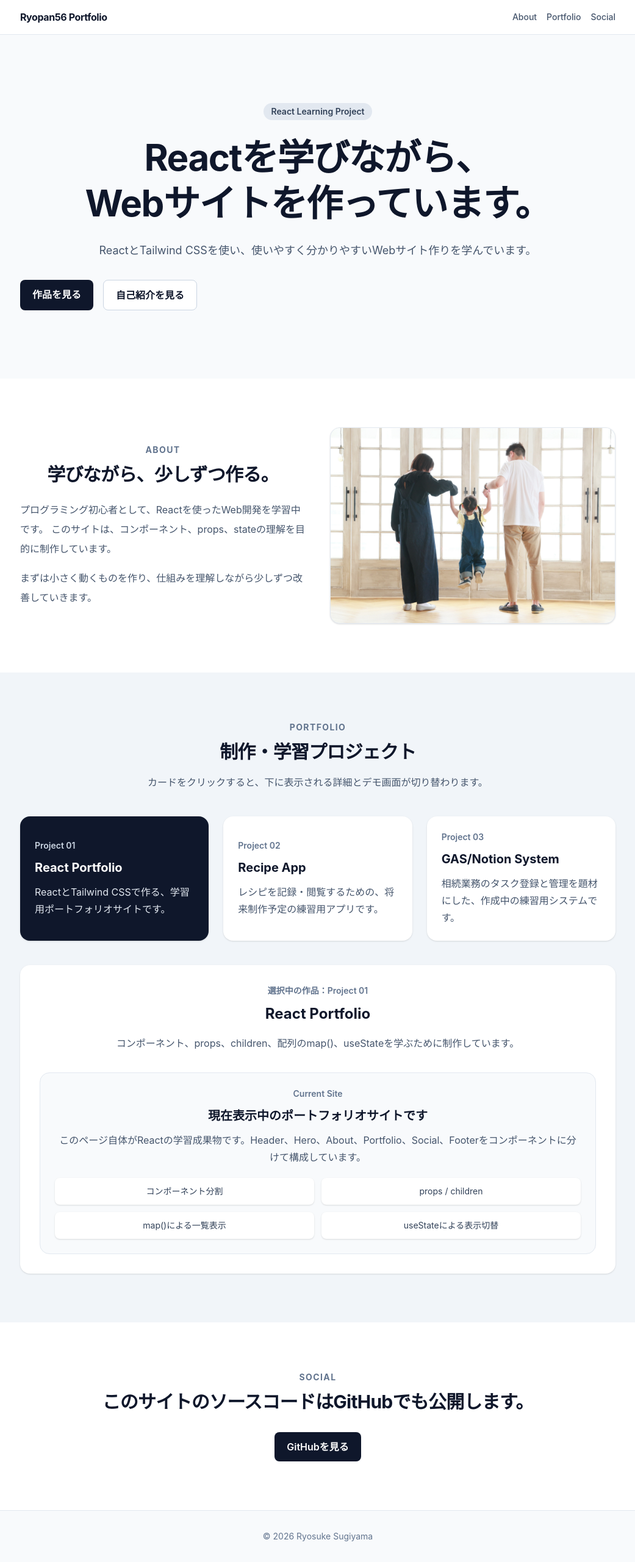
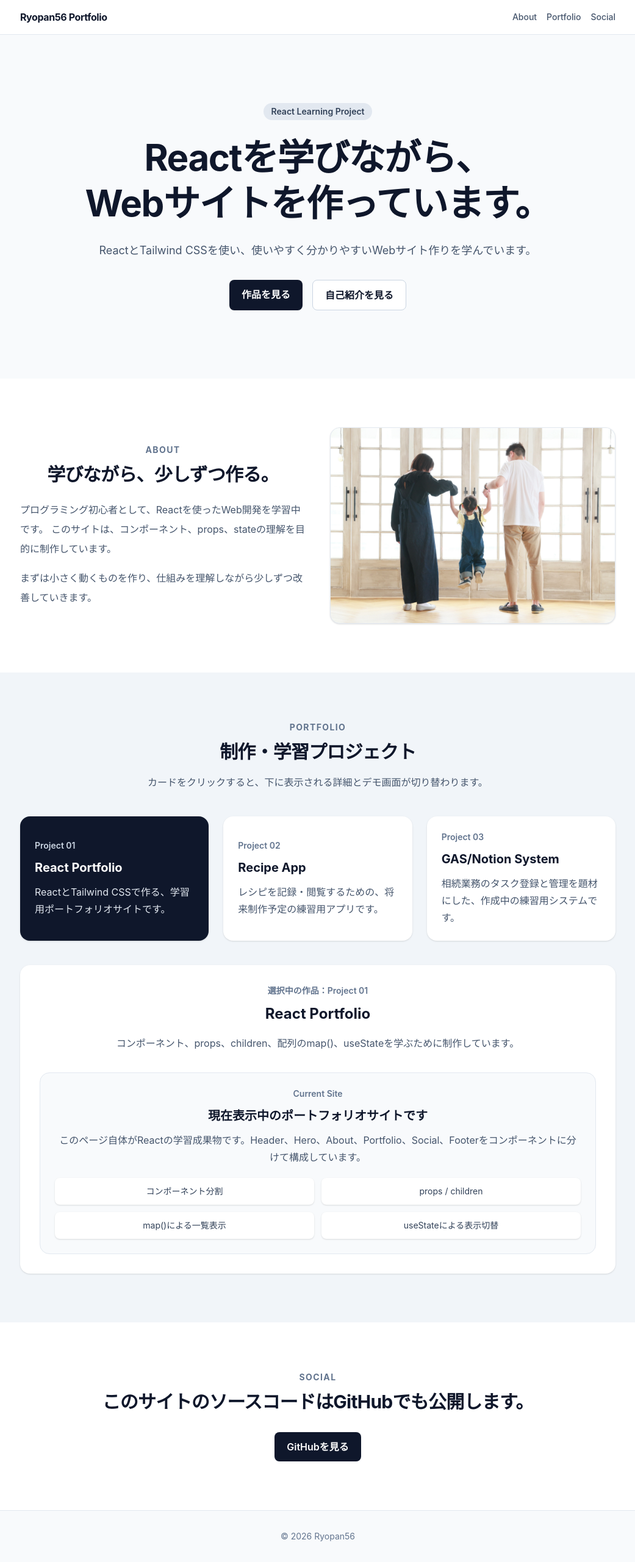
Before and after one commit to ryopan56/react-portfolio, a React (Vite) app: page / in a window 1280 px wide. Shown: the whole page at 61% size, without its empty margins (119-1160 px from the left). Built offline with nearby package versions, Linux system fonts and the light colour scheme.

Commit message:
fix:不要な装飾を削除

```diff
--- a/src/components/Footer.jsx
+++ b/src/components/Footer.jsx
@@ -2,7 +2,7 @@ function Footer() {
   return (
     <footer className="border-t border-slate-200 bg-slate-50">
       <div className="mx-auto max-w-5xl px-6 py-8 text-center text-sm text-slate-500">
-        © 2026 Ryosuke Sugiyama
+        © 2026 Ryopan56
       </div>
     </footer>
   );
--- a/src/components/Hero.jsx
+++ b/src/components/Hero.jsx
@@ -20,7 +20,7 @@ function Hero() {
           CSSを使い、使いやすく分かりやすいWebサイト作りを学んでいます。
         </p>
 
-        <div className="mt-8 flex flex-wrap gap-4">
+        <div className="mt-8 flex flex-wrap justify-center gap-4">
           <a
             href="#portfolio"
             className="rounded-lg bg-slate-900 px-5 py-3 font-semibold text-white transition hover:bg-slate-700"
--- a/src/components/Portfolio.jsx
+++ b/src/components/Portfolio.jsx
@@ -60,7 +60,7 @@ function Portfolio() {
           })}
         </div>
 
-        <article className="mx-auto mt-10 rounded-2xl bg-white p-8 shadow-sm">
+        <article className="mt-10 rounded-2xl bg-white p-8 shadow-sm">
           <p className="text-sm font-semibold text-slate-500">
             選択中の作品：{selectedProject.number}
           </p>
```
